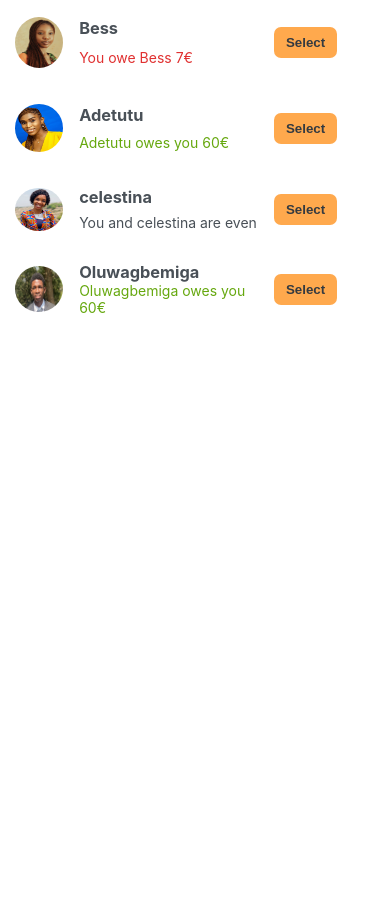
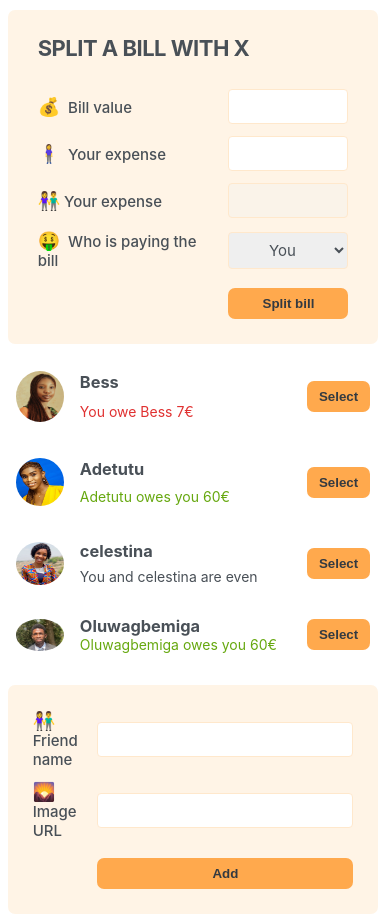
Before and after one commit to Gbangbolaoluwagbemiga/Eat-and-share, a React (Create React App) app: page / in a window 390 px wide. Before the commit the page ends 844 px from the top, so only its background shows below. Built offline with nearby package versions, Linux system fonts and the light colour scheme.

Commit message:
Static implementation completed

```diff
--- a/public/index.html
+++ b/public/index.html
@@ -10,34 +10,12 @@
       content="Web site created using create-react-app"
     />
     <link rel="apple-touch-icon" href="%PUBLIC_URL%/logo192.png" />
-    <!--
-      manifest.json provides metadata used when your web app is installed on a
-      user's mobile device or desktop. See https://developers.google.com/web/fundamentals/web-app-manifest/
-    -->
+
     <link rel="manifest" href="%PUBLIC_URL%/manifest.json" />
-    <!--
-      Notice the use of %PUBLIC_URL% in the tags above.
-      It will be replaced with the URL of the `public` folder during the build.
-      Only files inside the `public` folder can be referenced from the HTML.
-
-      Unlike "/favicon.ico" or "favicon.ico", "%PUBLIC_URL%/favicon.ico" will
-      work correctly both with client-side routing and a non-root public URL.
-      Learn how to configure a non-root public URL by running `npm run build`.
-    -->
-    <title>React App</title>
+    <title>Eat And Share</title>
   </head>
   <body>
     <noscript>You need to enable JavaScript to run this app.</noscript>
     <div id="root"></div>
-    <!--
-      This HTML file is a template.
-      If you open it directly in the browser, you will see an empty page.
-
-      You can add webfonts, meta tags, or analytics to this file.
-      The build step will place the bundled scripts into the <body> tag.
-
-      To begin the development, run `npm start` or `yarn start`.
-      To create a production bundle, use `npm run build` or `yarn build`.
-    -->
   </body>
 </html>
--- a/src/App.js
+++ b/src/App.js
@@ -38,7 +38,9 @@ export default function App() {
     <div className="app">
       <div className="sidebar">
         <Eat />
+        <AddFriends />
       </div>
+      <ShareBill />
     </div>
   );
 }
@@ -57,12 +59,13 @@ function Eat({selectedFriend, onSelection}) {
     </ul>
   );
 }
+
 function Friend({friend, selectedFriend}) {
   const isSelected = selectedFriend?.id === friend.id;
 
   return (
     <li className={isSelected ? 'selected' : ''}>
-      <img className="images" src={friend.image} alt={friend.name} />
+      <img src={friend.image} alt={friend.name} />
       <h3>{friend.name}</h3>
 
       {friend.balance < 0 && (
@@ -82,3 +85,42 @@ function Friend({friend, selectedFriend}) {
     </li>
   );
 }
+
+function AddFriends() {
+  return (
+    <form>
+      <label>👫 Friend name</label>
+      <input type="text" />
+
+      <label>🌄 Image URL</label>
+      <input type="text" />
+
+      <Button>Add</Button>
+    </form>
+  );
+}
+
+function ShareBill() {
+  return (
+    <form className="form-split-bill">
+      <h2>Split a bill with X</h2>
+
+      <label>💰 Bill value</label>
+      <input type="text" />
+
+      <label>🧍‍♀️ Your expense</label>
+      <input type="text" />
+
+      <label>👫Your expense</label>
+      <input type="text" disabled />
+
+      <label>🤑 Who is paying the bill</label>
+      <select>
+        <option value="user">You</option>
+        <option value="friend">His/Her</option>
+      </select>
+
+      <Button>Split bill</Button>
+    </form>
+  );
+}
--- a/src/index.css
+++ b/src/index.css
@@ -18,8 +18,8 @@ html {
 }
 
 body {
-  width: 95%;
-  height: 100vh;
+  width: 99%;
+  /* height: 100vh; */
   color: #495057;
   display: flex;
   align-items: center;
@@ -27,7 +27,7 @@ body {
 }
 
 .app {
-  min-height: 66vh;
+  /* min-height: 66vh; */
   display: grid;
   grid-template-columns: 34rem 44rem;
   column-gap: 4rem;
@@ -172,10 +172,11 @@ form h2 {
 
 @media screen and (max-width: 567px) {
   .app {
-    min-height: 100vh;
-    width: 95%;
+    /* min-height: 100%; */
+    width: 98%;
     display: flex;
-    flex-direction: column;
+    flex-direction: column-reverse;
+    margin: 0 auto;
   }
 
   .sidebar ul {
@@ -183,4 +184,17 @@ form h2 {
     font-size: 1.4rem;
     margin-bottom: 2rem;
   }
+
+  form {
+    font-size: 1.5rem;
+    width: 98%;
+    margin: 1rem auto;
+    padding: 2.5rem;
+  }
+
+  .form-split-bill {
+    width: 98%;
+    margin: 1rem auto;
+    padding: 2.5rem 3rem;
+  }
 }
```
